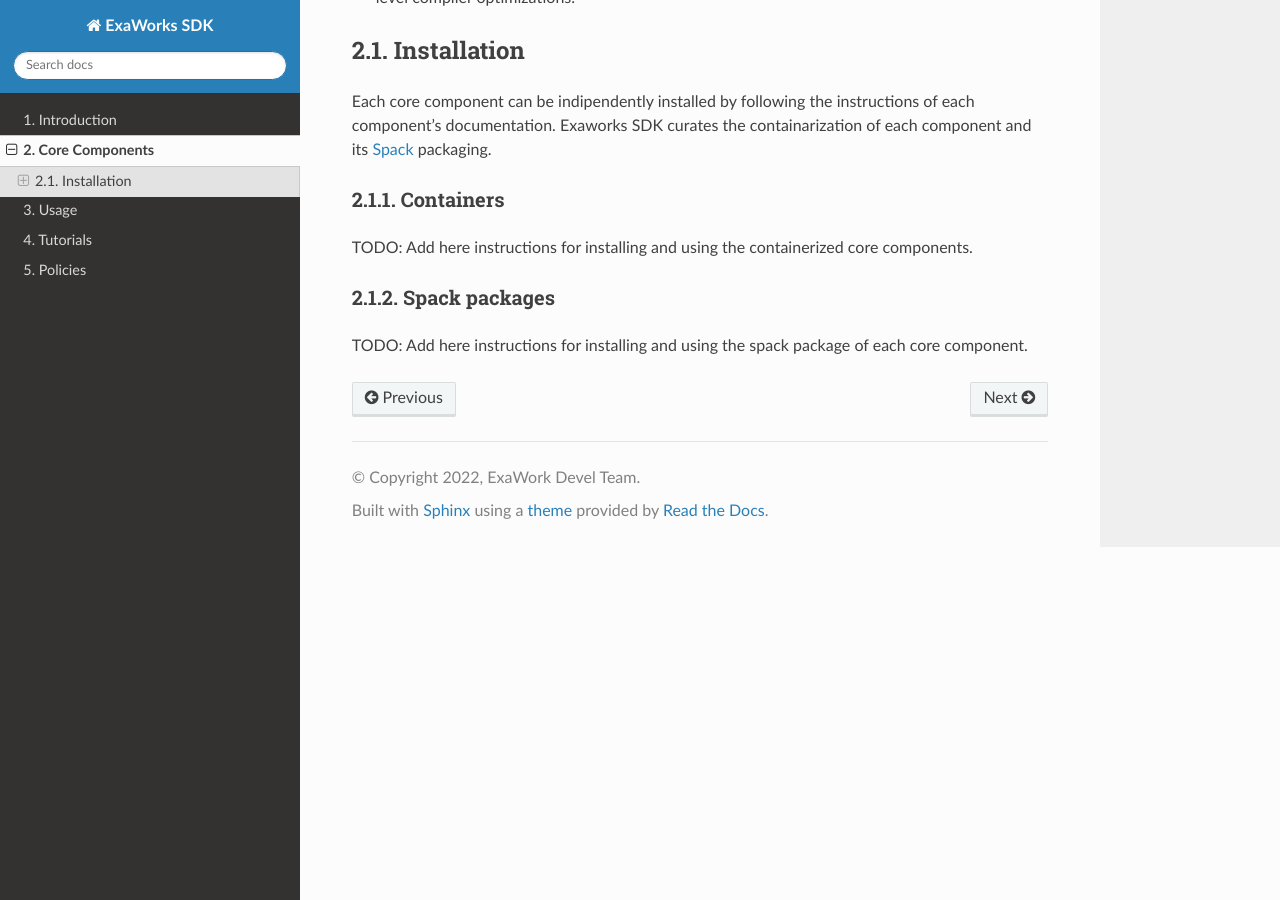
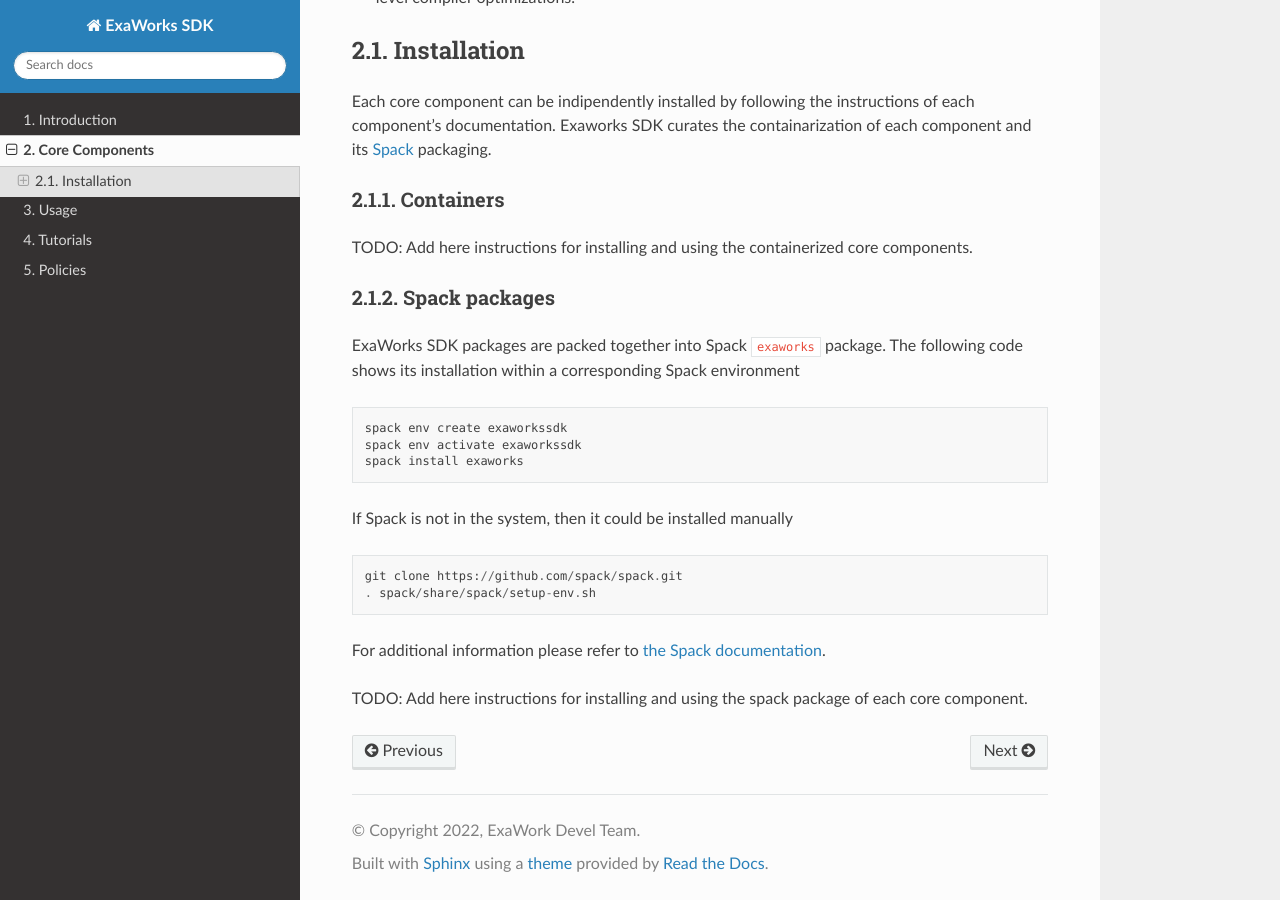
Before and after one commit to ExaWorks/SDK, a Sphinx documentation site: the page built from docs/source/components.rst, in a window 1280 px wide and 900 px high, scrolled down 558 px. Built offline with Sphinx 7.4.7 and the Read the Docs theme 2.0.0, drawn with Linux system fonts in a browser that asks for light colours.

Commit message:
docs: added `spack` packaging

```diff
--- a/docs/source/components.rst
+++ b/docs/source/components.rst
@@ -25,4 +25,22 @@
 Spack packages
 ++++++++++++++
 
+ExaWorks SDK packages are packed together into Spack ``exaworks`` package. The
+following code shows its installation within a corresponding Spack environment
+
+::
+
+    spack env create exaworkssdk
+    spack env activate exaworkssdk
+    spack install exaworks
+
+If Spack is not in the system, then it could be installed manually
+
+::
+
+    git clone https://github.com/spack/spack.git
+    . spack/share/spack/setup-env.sh
+
+For additional information please refer to `the Spack documentation <https://spack.readthedocs.io/en/latest/>`_.
+
 TODO: Add here instructions for installing and using the spack package of each core component.
```
Also changed, not shown: docs/source/packaging.rst (added, +45 -0 lines).
